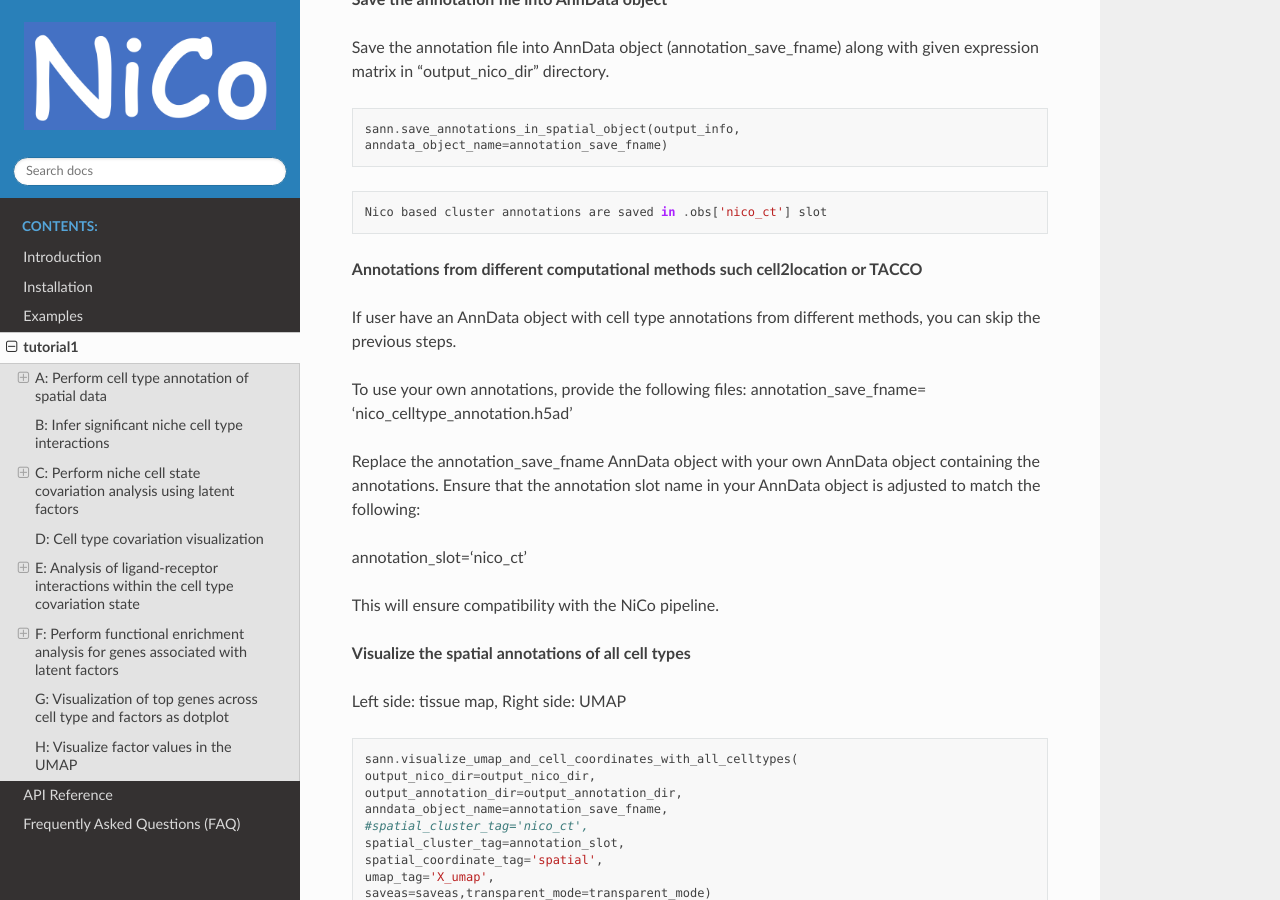
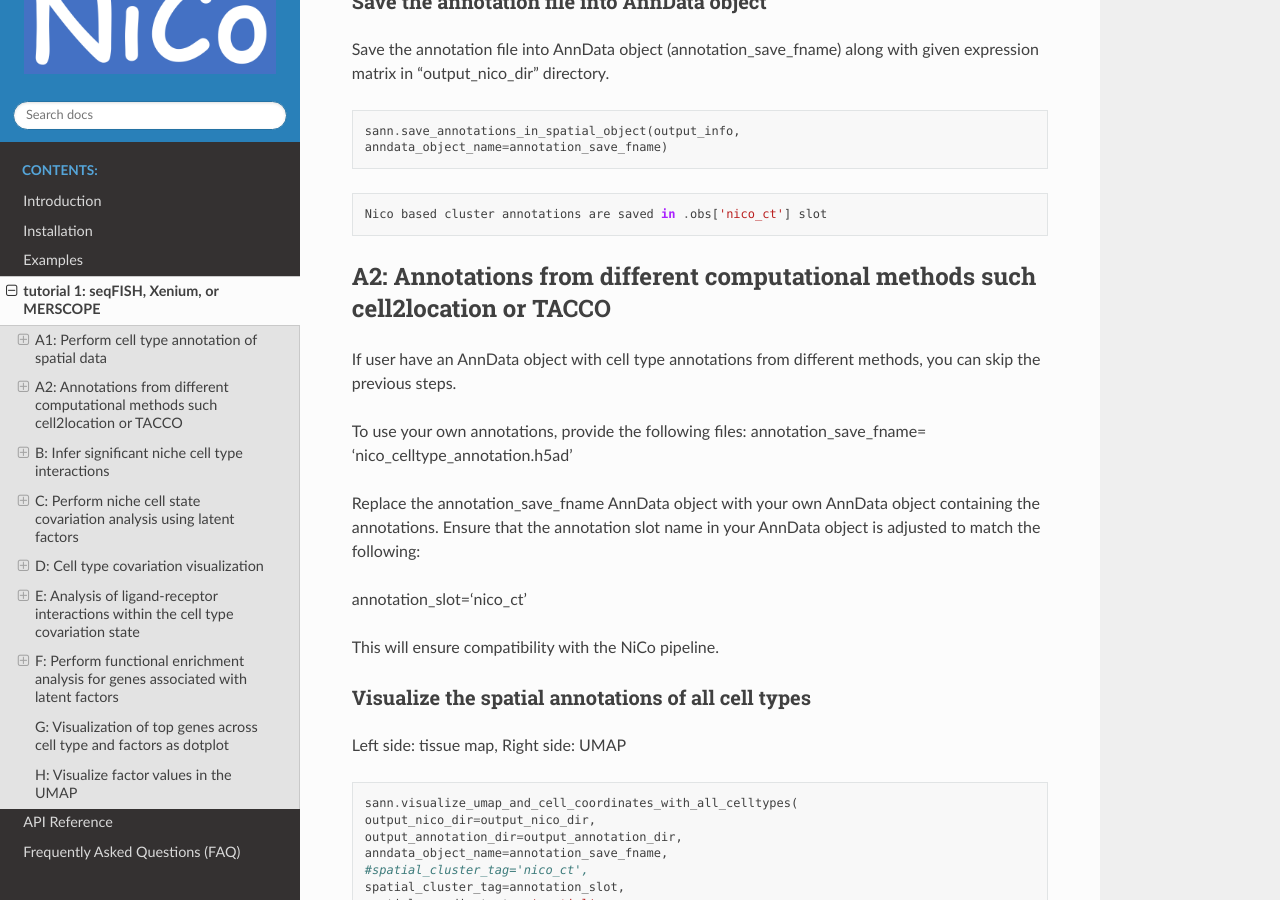
Before and after one commit to ankitbioinfo/NiCo_Documentation, a Sphinx documentation site: the page built from docs/tutorial1.rst, in a window 1280 px wide and 900 px high, scrolled down 3280 px. Built offline with Sphinx 7.4.7 and the Read the Docs theme 2.0.0, drawn with Linux system fonts in a browser that asks for light colours; pages that are not in the unit, such as notebooks, are missing from menus; some of the changed text lies outside the part shown.

Commit message:
Adding NiCo Doc

```diff
--- a/docs/tutorial1.rst
+++ b/docs/tutorial1.rst
@@ -1,5 +1,5 @@
-tutorial1
-========
+tutorial 1: seqFISH, Xenium, or MERSCOPE
+=========================================
 
 This tutorial analyze the single cell resolution imaging based spatial transcriptomics data such as seqFISH, Xenium, and MERSCOPE.
 Please prepare the input files of scRNA-seq count data and spatial transcriptomics data mentioned `here.
@@ -110,7 +110,7 @@
     ref_cluster_tag='cluster' #scRNAseq cell type slot
     annotation_slot='nico_ct' #spatial cell type slot
 
-A: Perform cell type annotation of spatial data
+A1: Perform cell type annotation of spatial data
 --------------------------------------------------
 
 
@@ -176,8 +176,8 @@
     # sann.visualize_spatial_anchored_cell_mapped_to_scRNAseq(output_info)
 
 
-**Save the annotation file into AnnData object**
-
+Save the annotation file into AnnData object
+~~~~~~~~~~~~~~~~~~~~~~~~~~~~~~~~~~~~~~~~~~~~
 
 Save the annotation file into AnnData object (annotation_save_fname)
 along with given expression matrix in “output_nico_dir” directory.
@@ -194,7 +194,8 @@
 
 
 
-**Annotations from different computational methods such cell2location or TACCO**
+A2: Annotations from different computational methods such cell2location or TACCO
+--------------------------------------------------------------------------------
 
 If user have an AnnData object with cell type annotations from different
 methods, you can skip the previous steps.
@@ -212,7 +213,9 @@
 
 
 
-**Visualize the spatial annotations of all cell types**
+Visualize the spatial annotations of all cell types
+~~~~~~~~~~~~~~~~~~~~~~~~~~~~~~~~~~~~~~~~~~~~~~~~~~~
+
 
 Left side: tissue map, Right side: UMAP
 
@@ -238,7 +241,8 @@
 .. image:: tutorial1_files/tutorial1_23_1.png
 
 
-**Visualize spatial annotations of selected pairs (or larger sets) of cell types**
+Visualize spatial annotations of selected pairs (or larger sets) of cell types
+~~~~~~~~~~~~~~~~~~~~~~~~~~~~~~~~~~~~~~~~~~~~~~~~~~~~~~~~~~~~~~~~~~~~~~~~~~~~~~
 
 Left side: tissue map, Right side: UMAP
 
@@ -397,7 +401,8 @@
 
 
 
-**Cell type niche plot individually**
+Cell type niche plot individually
+~~~~~~~~~~~~~~~~~~~~~~~~~~~~~~~~~~
 
 Order niche cell types by magnitude of regression coefficients, add
 celltype names to the list argument choose_celltypes, e.g., for the
@@ -574,7 +579,9 @@
     neurons/enteroendocrine alpha, H size, W size, spH size: 2 (3, 26) (103, 3) (3, 250)
 
 
-**Visualize the cosine similarity and Spearman correlation between genes and latent factors**
+Visualize the cosine similarity and Spearman correlation between genes and latent factors
+~~~~~~~~~~~~~~~~~~~~~~~~~~~~~~~~~~~~~~~~~~~~~~~~~~~~~~~~~~~~~~~~~~~~~~~~~~~~~~~~~~~~~~~~~
+
 
 Following function generates output for the top 30 genes based on cosine
 similarity (left) or Spearman correlation (right)
@@ -651,7 +658,10 @@
 .. image:: tutorial1_files/tutorial1_62_1.png
 
 
-**Visualize the latent factor values and proportion of population expressed that gene**
+Visualize the latent factor values and proportion of population expressed that gene
+~~~~~~~~~~~~~~~~~~~~~~~~~~~~~~~~~~~~~~~~~~~~~~~~~~~~~~~~~~~~~~~~~~~~~~~~~~~~~~~~~~~
+
+
 
 inspect the top genes in the given factor as in table
 proportion_of_population_expressed: proportion of cells expressing a
@@ -905,7 +915,8 @@
 
 
 
-**Visualize as heatmap instead of circle plot**
+Visualize as heatmap instead of circle plot
+~~~~~~~~~~~~~~~~~~~~~~~~~~~~~~~~~~~~~~~~~~~
 
 Plot covariations between niche cell types (x-axis) and central cell
 type (y-axis, defined by list argument choose_celltypes) as heatmap.
@@ -956,7 +967,7 @@
 
 
 
-**Usage for ligand receptor visualizations**
+Usage for ligand receptor visualizations
 ~~~~~~~~~~~~~~~~~~~~~~~~~~~~~~~~~~~~~~~~
 
 Perform ligand-receptors analysis In this example, output is generated
```
